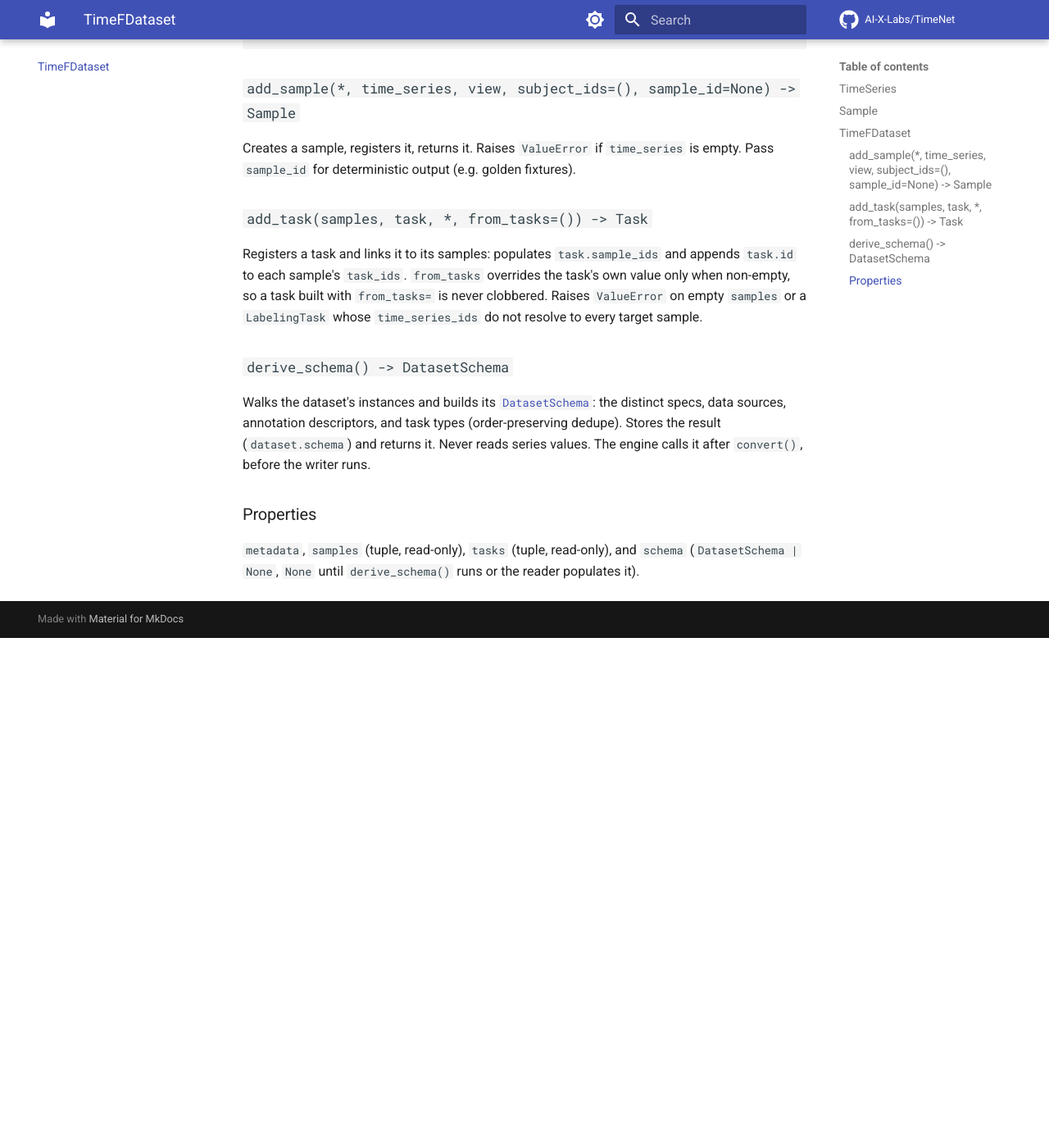
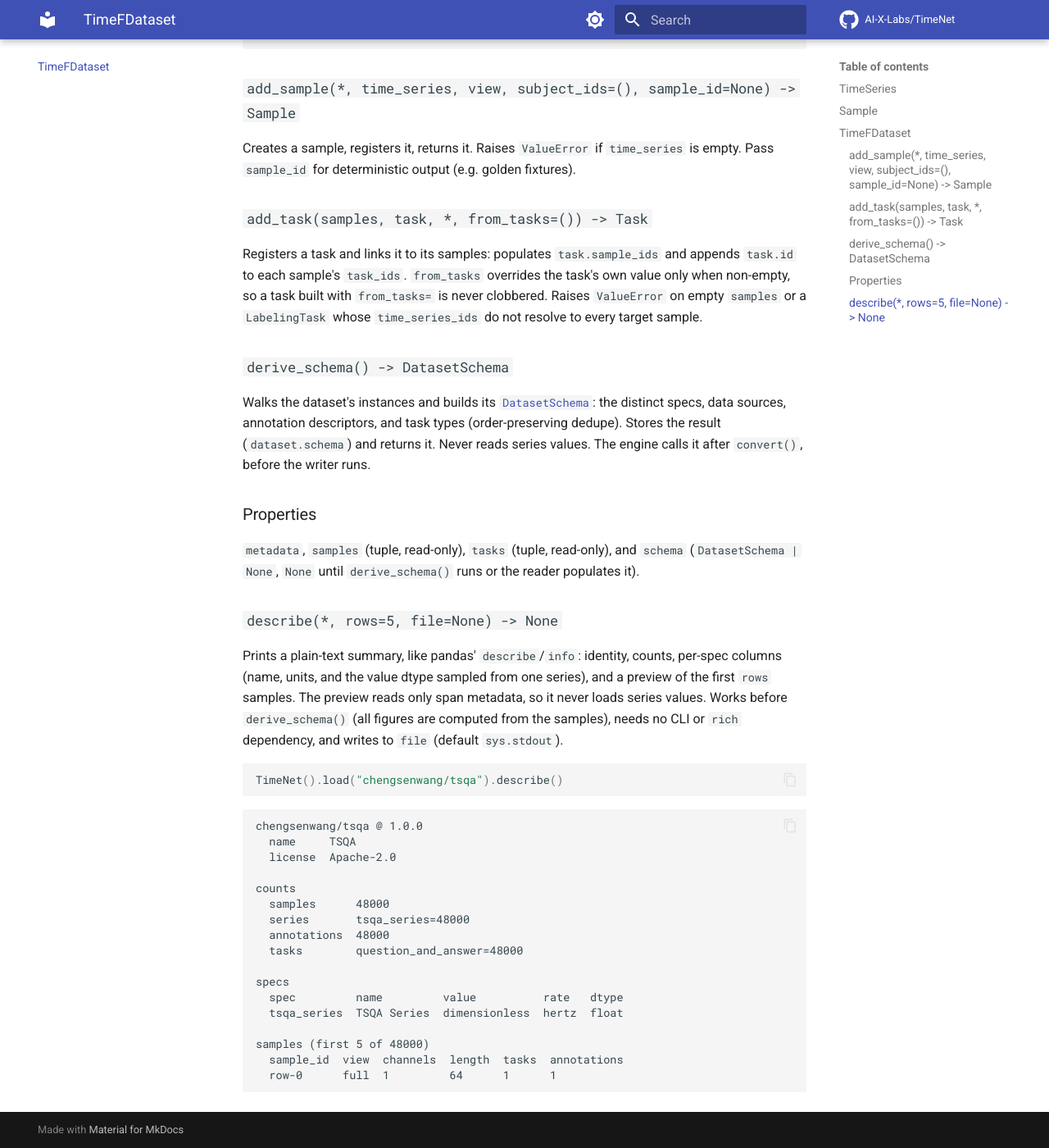
Before and after one commit to OpenTSLM/TimeNet, an MkDocs documentation site: the page built from docs/timef-dataset.md, in a window 1280 px wide and 1400 px high, scrolled down 2257 px. Shown: the whole window at 82% size. Built offline with MkDocs 1.6.1 and Material for MkDocs 9.7.7, drawn with Linux system fonts in a browser that asks for light colours; comment, search, counter and statistics services are not loaded; before the commit the page ends 3035 px from its top, so only the background shows below that.

Commit message:
docs: GitHub Pages deploy + version-ref and describe() docs
Add .github/workflows/docs.yml (mkdocs build --strict -> deploy-pages) and set site_url; the site
publishes from main once Pages is enabled. Document org/id@version refs and the cli extra in client.md,
describe() in timef-dataset.md, and link the published docs from the README.

````diff
--- a/docs/timef-dataset.md
+++ b/docs/timef-dataset.md
@@ -95,3 +95,35 @@
 
 `metadata`, `samples` (tuple, read-only), `tasks` (tuple, read-only), and `schema`
 (`DatasetSchema | None`, `None` until `derive_schema()` runs or the reader populates it).
+
+### `describe(*, rows=5, file=None) -> None`
+
+Prints a plain-text summary, like pandas' `describe`/`info`: identity, counts, per-spec columns (name,
+units, and the value dtype sampled from one series), and a preview of the first `rows` samples. The
+preview reads only span metadata, so it never loads series values. Works before `derive_schema()` (all
+figures are computed from the samples), needs no CLI or `rich` dependency, and writes to `file`
+(default `sys.stdout`).
+
+```python
+TimeNet().load("chengsenwang/tsqa").describe()
+```
+
+```text
+chengsenwang/tsqa @ 1.0.0
+  name     TSQA
+  license  Apache-2.0
+
+counts
+  samples      48000
+  series       tsqa_series=48000
+  annotations  48000
+  tasks        question_and_answer=48000
+
+specs
+  spec         name         value          rate   dtype
+  tsqa_series  TSQA Series  dimensionless  hertz  float
+
+samples (first 5 of 48000)
+  sample_id  view  channels  length  tasks  annotations
+  row-0      full  1         64      1      1
+```
--- a/mkdocs.yml
+++ b/mkdocs.yml
@@ -1,6 +1,6 @@
 site_name: TimeNet2.0
 site_description: Architecture and design proposal for the TimeNet time-series dataset framework.
-site_url: ""
+site_url: https://ai-x-labs.github.io/TimeNet/
 use_directory_urls: false
 
 repo_url: https://github.com/AI-X-Labs/TimeNet
````
Also changed, not shown: README.md (+5 -0 lines), docs/client.md (+19 -2 lines), 1 other file.
